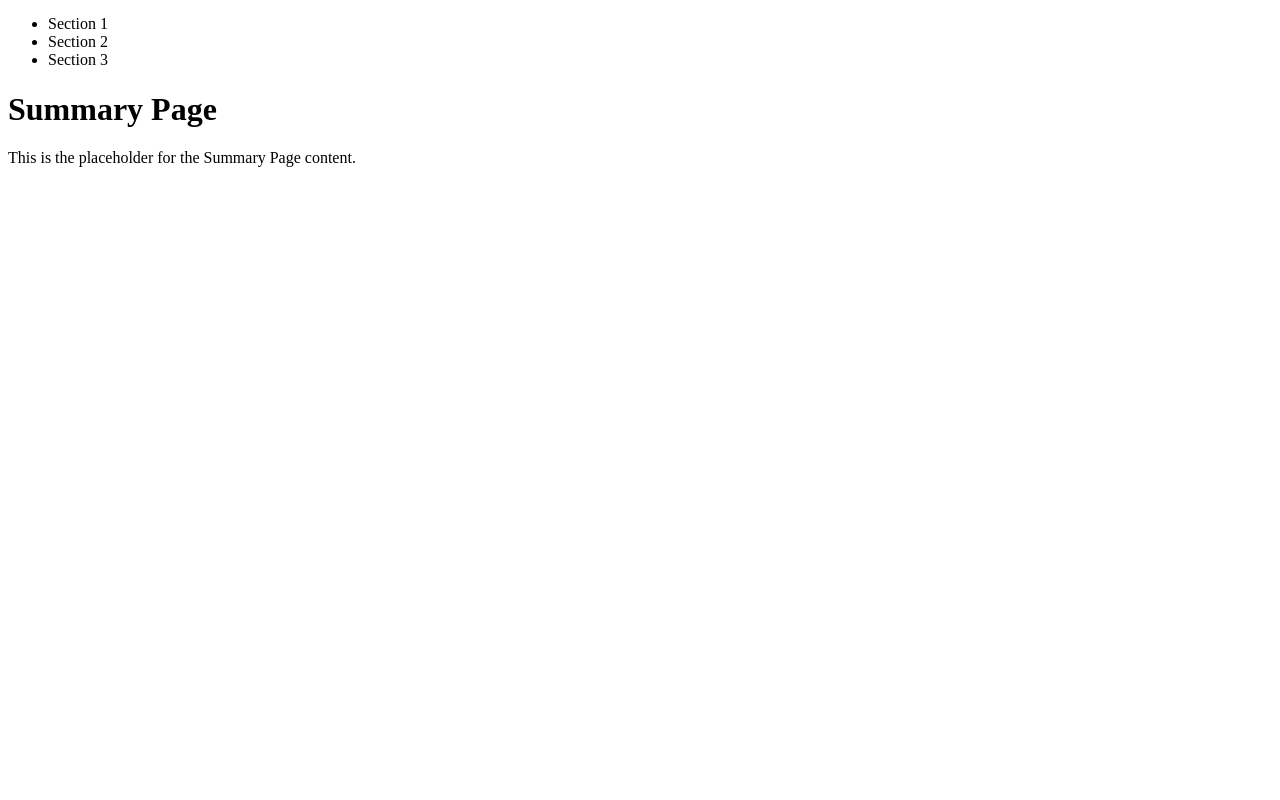
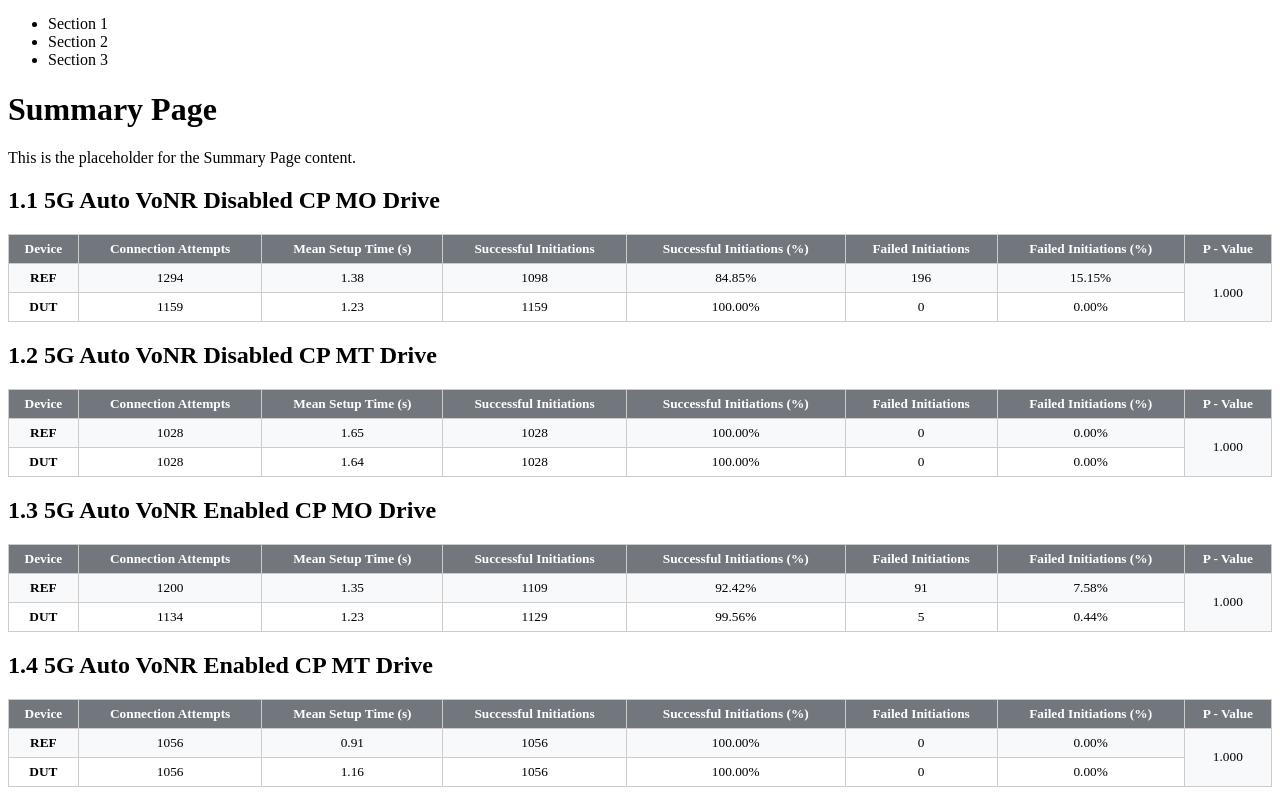
Before and after one commit to LiJieSu0/Fit4Launch_Report, a React (Create React App) app in the folder report-generator-app/: page / in a window 1280 px wide. Shown: the part 1433-2233 px from the top of the page. Before the commit the page ends 1616 px from the top, so only its background shows below. Built offline with nearby package versions, Linux system fonts and the light colour scheme.

Commit message:
add form for each callperformance case

```diff
--- a/report-generator-app/src/App.js
+++ b/report-generator-app/src/App.js
@@ -4,9 +4,9 @@ import SummaryPage from './CommonPage/SummaryPage';
 import DeviceInfoPage from './CommonPage/DeviceInfoPage';
 import ReportHeader from './CommonPage/ReportHeader';
 import ReportFooter from './CommonPage/ReportFooter';
+import CallPerformanceDetails from './ReportDetails/CallPerformance/CallPerformanceDetails';
 
-
-// import './StyleScript/Restricted_Report_Style.css';
+import './StyleScript/Restricted_Report_Style.css';
 
 function App() {
   return (
@@ -17,6 +17,7 @@ function App() {
       <DeviceInfoPage/>
       <ContentsIndexPage />
       <SummaryPage />
+      <CallPerformanceDetails />
       <ReportFooter />
     </div>
   );
--- /dev/null
+++ b/report-generator-app/src/ReportDetails/CallPerformance/CallPerformanceDetails.js
@@ -0,0 +1,63 @@
+import React from 'react';
+import callPerformanceData from '../../DataFiles/CallPerformanceResults.json';
+import '../../StyleScript/Restricted_Report_Style.css'; // Import the restricted report style
+
+const CallPerformanceDetails = () => {
+    return (
+        <div>
+            {Object.entries(callPerformanceData).map(([title, data], index) => {
+                const dut = data.DUT;
+                const ref = data.REF;
+
+                // Calculate percentages
+                const dutSuccessfulInitiationsPercentage = (dut.total_initiation_successes / dut.total_attempts * 100).toFixed(2);
+                const dutFailedInitiationsPercentage = (dut.total_initiation_failures / dut.total_attempts * 100).toFixed(2);
+                const refSuccessfulInitiationsPercentage = (ref.total_initiation_successes / ref.total_attempts * 100).toFixed(2);
+                const refFailedInitiationsPercentage = (ref.total_initiation_failures / ref.total_attempts * 100).toFixed(2);
+
+                return (
+                    <div key={index} className="page-content">
+                        <h2>{title}</h2>
+                        <table className="performance-table">
+                            <thead>
+                                <tr>
+                                    <th>Device</th>
+                                    <th>Connection Attempts</th>
+                                    <th>Mean Setup Time (s)</th>
+                                    <th>Successful Initiations</th>
+                                    <th>Successful Initiations (%)</th>
+                                    <th>Failed Initiations</th>
+                                    <th>Failed Initiations (%)</th>
+                                    <th>P - Value</th>
+                                </tr>
+                            </thead>
+                            <tbody>
+                                <tr>
+                                    <td>REF</td>
+                                    <td>{ref.total_attempts}</td>
+                                    <td>{ref.mean_setup_time.toFixed(2)}</td>
+                                    <td>{ref.total_initiation_successes}</td>
+                                    <td>{refSuccessfulInitiationsPercentage}%</td>
+                                    <td>{ref.total_initiation_failures}</td>
+                                    <td>{refFailedInitiationsPercentage}%</td>
+                                    <td rowSpan="2">{data.initiation_p_value.toFixed(3)}</td>
+                                </tr>
+                                <tr>
+                                    <td>DUT</td>
+                                    <td>{dut.total_attempts}</td>
+                                    <td>{dut.mean_setup_time.toFixed(2)}</td>
+                                    <td>{dut.total_initiation_successes}</td>
+                                    <td>{dutSuccessfulInitiationsPercentage}%</td>
+                                    <td>{dut.total_initiation_failures}</td>
+                                    <td>{dutFailedInitiationsPercentage}%</td>
+                                </tr>
+                            </tbody>
+                        </table>
+                    </div>
+                );
+            })}
+        </div>
+    );
+};
+
+export default CallPerformanceDetails;
--- a/report-generator-app/src/StyleScript/Restricted_Report_Style.css
+++ b/report-generator-app/src/StyleScript/Restricted_Report_Style.css
@@ -80,3 +80,41 @@
 .device-info-table th {
   background-color: #f2f2f2;
 }
+
+.performance-table {
+  width: 100%;
+  border-collapse: collapse;
+  margin-bottom: 1em;
+  font-size: 10pt; /* Smaller font size for table content */
+}
+
+.performance-table th,
+.performance-table td {
+  border: 1px solid #ccc; /* Lighter border for data cells */
+  padding: 6px; /* Slightly less padding */
+  text-align: center;
+}
+
+.performance-table thead th {
+  background-color: #71777c; /* Darker grey for header */
+  color: white;
+  font-weight: bold;
+  text-align: center; /* Center align header text */
+  vertical-align: middle; /* Vertically align header text */
+}
+
+.performance-table tbody tr:nth-child(odd) {
+  background-color: #f8f9fa; /* Light grey for odd rows */
+}
+
+.performance-table tbody tr:nth-child(even) {
+  background-color: #ffffff; /* White for even rows */
+}
+
+.performance-table td:first-child {
+  font-weight: bold; /* Make device names bold */
+}
+
+.performance-table td:last-child {
+  text-align: center; /* Center align P-Value */
+}
```
Also changed, not shown: report-generator-app/src/DataFiles/CallPerformanceResults.json (renamed from report-generator-app/src/DataFiles/CallPerformance.json).
